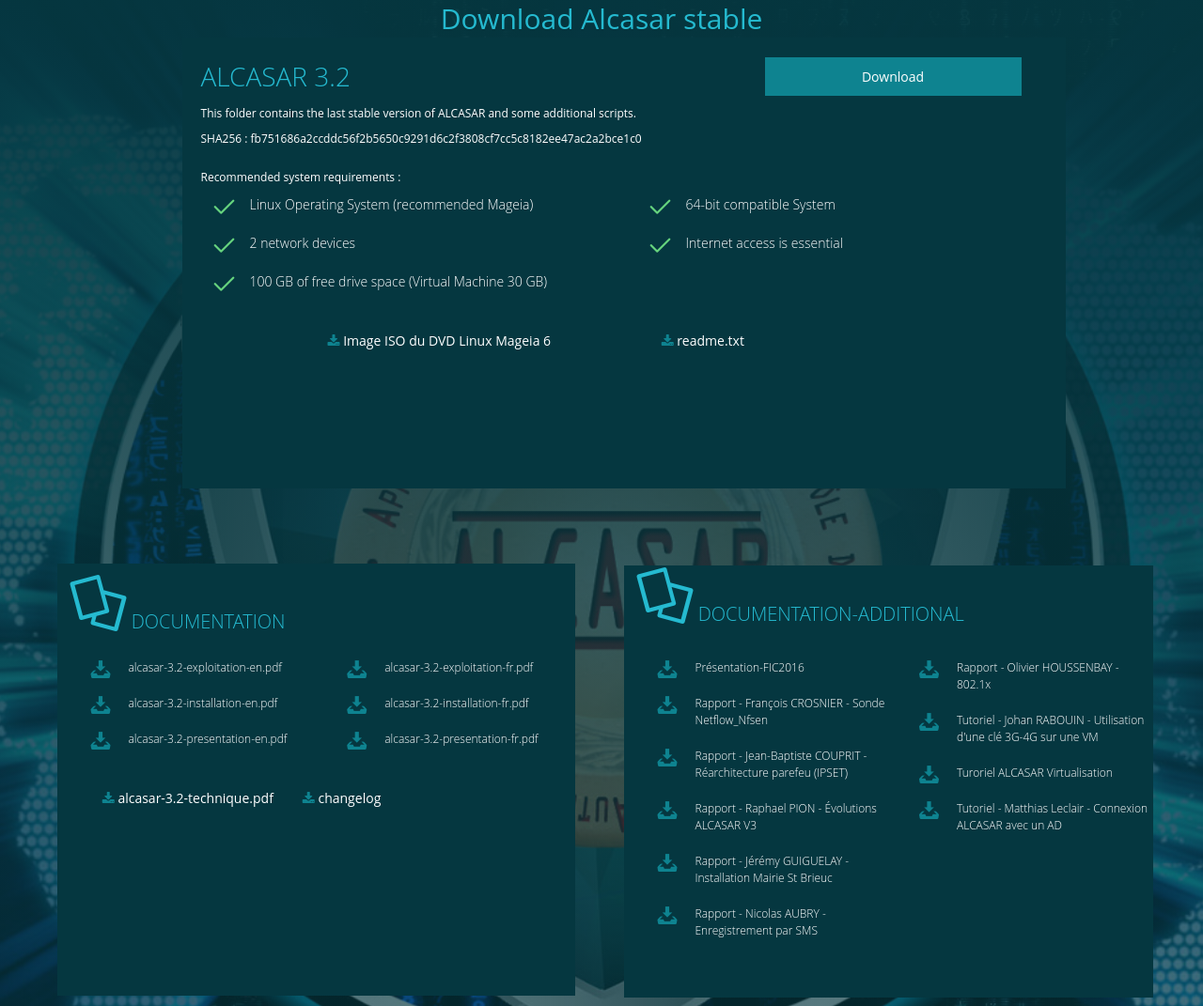
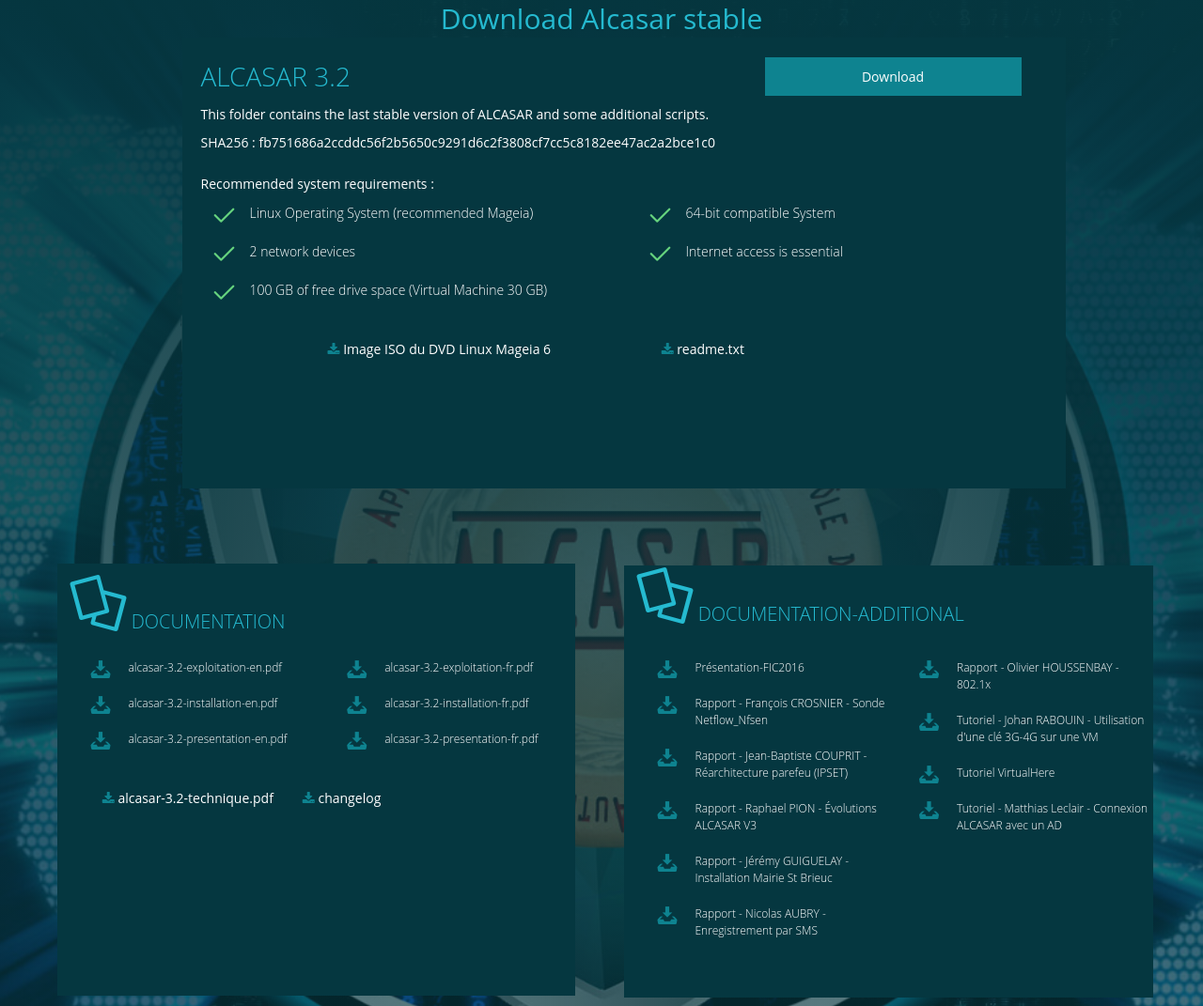
Before and after one commit to rexy74/alcasar.net, a PHP site: page /download.php in a window 1280 px wide. Shown: the part 90-1161 px from the top of the page at 94% size. Run offline with PHP 8.4, Linux system fonts and the light colour scheme; data that the repository does not hold is empty; some libraries are stand-ins or nearby versions; some web fonts are replaced.

Commit message:
change img E2guardian and size p

```diff
--- a/css/style.css
+++ b/css/style.css
@@ -63,7 +63,7 @@
 }
 
 p {
-	font-size: 12px;
+	font-size: 14px;
 	margin-top: 10px;
 
 }
--- a/download.php
+++ b/download.php
@@ -145,7 +145,7 @@
                               <?php echo '<a href="'.$file_cont[link_16].'" download="Tutoriel_alcasar_Utilisation_d\'une_clé_3G-4G_sur_une_VM.pdf">Tutoriel - Johan RABOUIN - Utilisation d\'une clé 3G-4G sur une VM </a>' ; ?>
                             </li>
                             <li>
-                               <?php echo '<a href="'.$file_cont[link_17].'" download="Tutoriel_Alcasar_virtualisation.pdf">Turoriel ALCASAR Virtualisation </a>' ; ?>
+                               <?php echo '<a href="'.$file_cont[link_17].'" download="Tutoriel_Alcasar_virtualisation.pdf">Tutoriel VirtualHere </a>' ; ?>
                               </li>
                             <li>
                                 <?php echo '<a href="'.$file_cont[link_18].'" download="Tutoriel_Alcasar_Active_Directory.pdf">Tutoriel - Matthias Leclair - Connexion ALCASAR avec un AD </a>' ; ?>
```
Also changed, not shown: img/portfolio/11-small.jpg, img/portfolio/logo-guardian.png (added).
